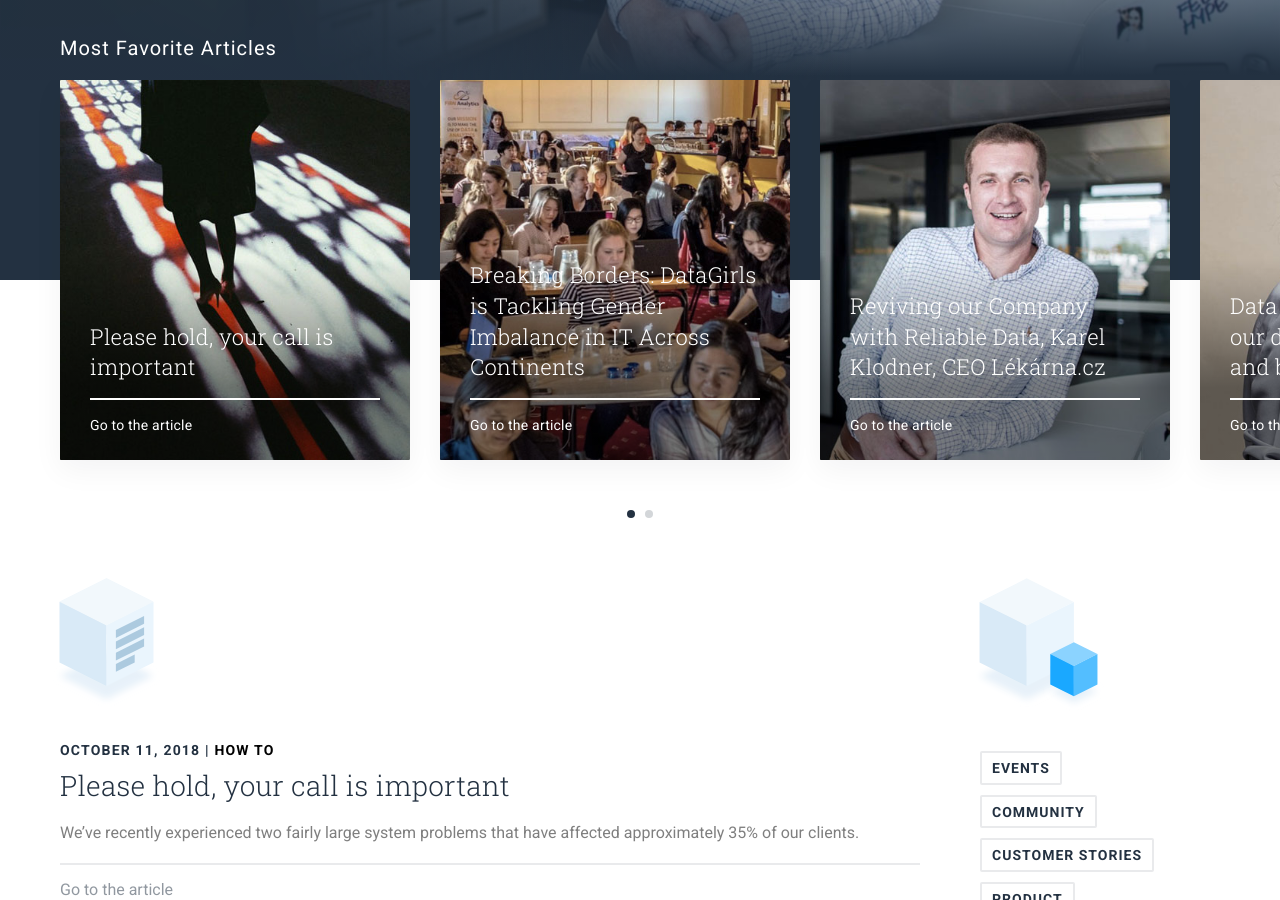
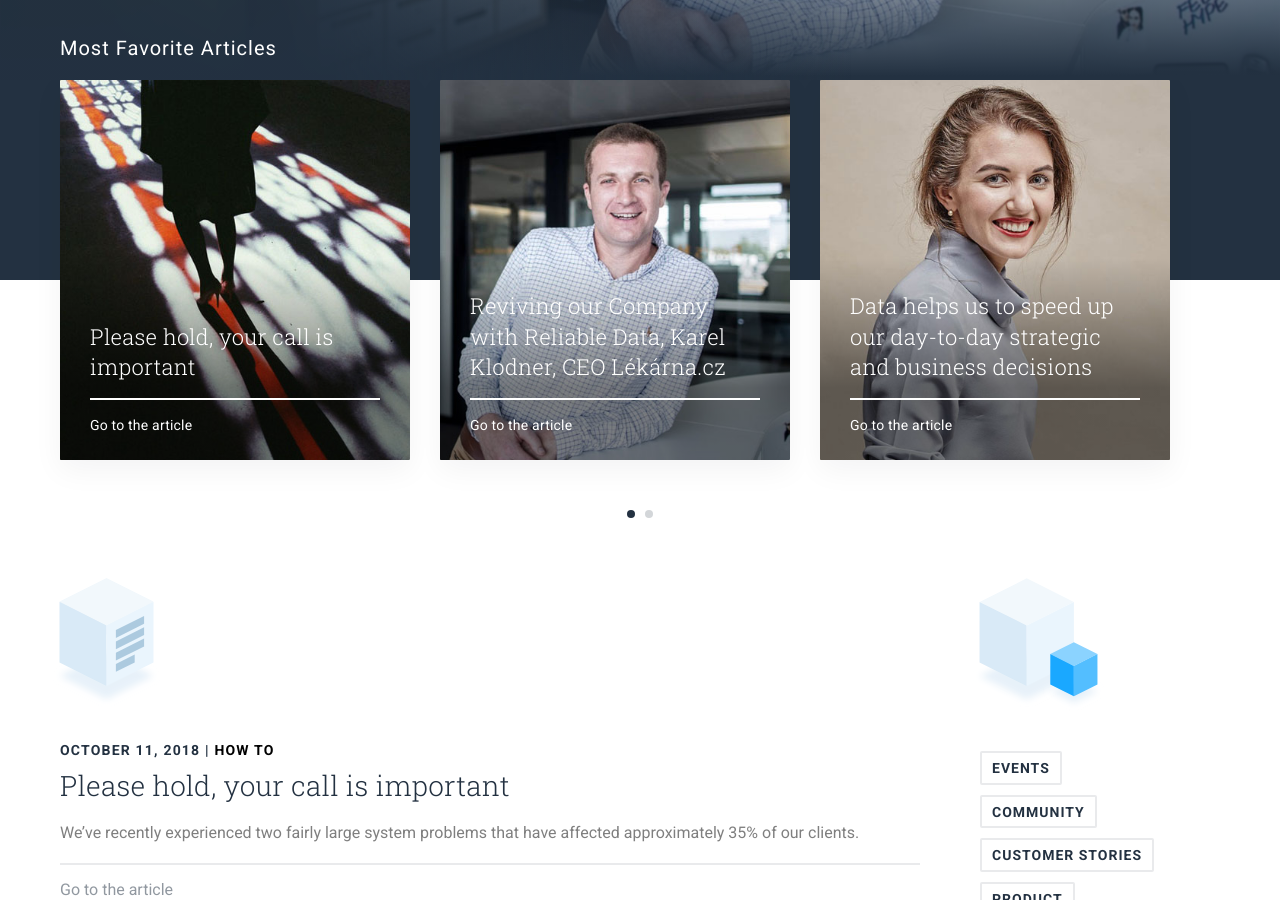
Before and after one commit to keboola/blog, a Jekyll site: the page built from index.md, in a window 1280 px wide and 900 px high, scrolled down 696 px. Built offline with Jekyll 4.4.1, drawn with Linux system fonts in a browser that asks for light colours; nearby versions of some CDN libraries.

Commit message:
Update from Forestry.io - Updated Breaking-Borders-DataGirls-is-Tackling-Gender-Imbalance-in-IT-Across-Continents.md

```diff
--- a/_posts/2018-09-18-Breaking-Borders-DataGirls-is-Tackling-Gender-Imbalance-in-IT-Across-Continents.md
+++ b/_posts/2018-09-18-Breaking-Borders-DataGirls-is-Tackling-Gender-Imbalance-in-IT-Across-Continents.md
@@ -6,7 +6,7 @@ date: 2018-09-18 00:00:00 +0000
 perex: ''
 user: pavel-dolezal
 coverphoto: ''
-coverphoto_slider: "/uploads/datagirls.jpg"
+coverphoto_slider: ''
 
 ---
 DataGirls, a.k.a. SheLovesData, teaches women about data analysis through educational yet enjoyable workshops. The gender gap has long been an industry-wide issue, yet not enough companies are taking proactive steps to eradicate the problem at its core.  By making data exciting and engaging, Keboola is helping pave the way for women to enter IT at an early age.
```
